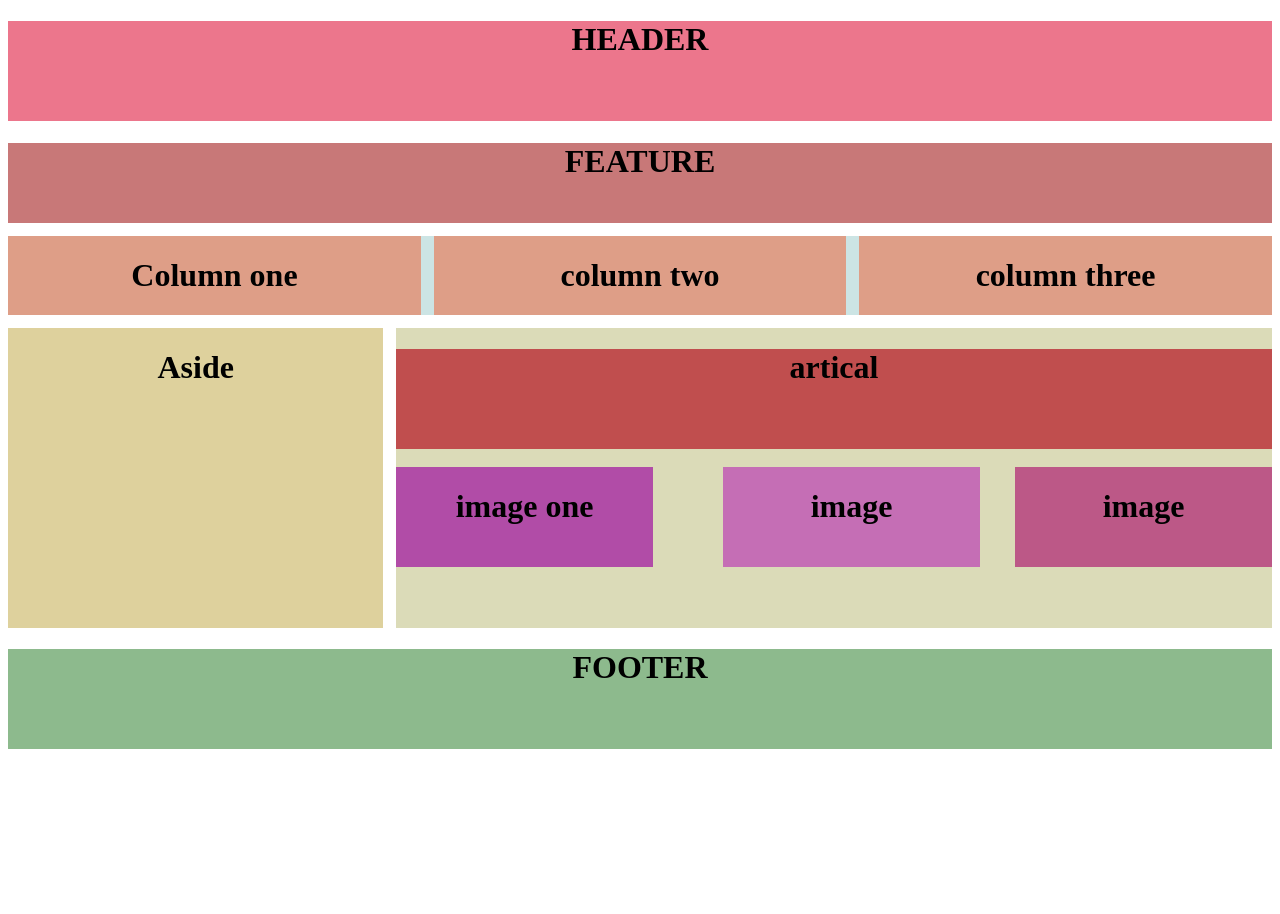
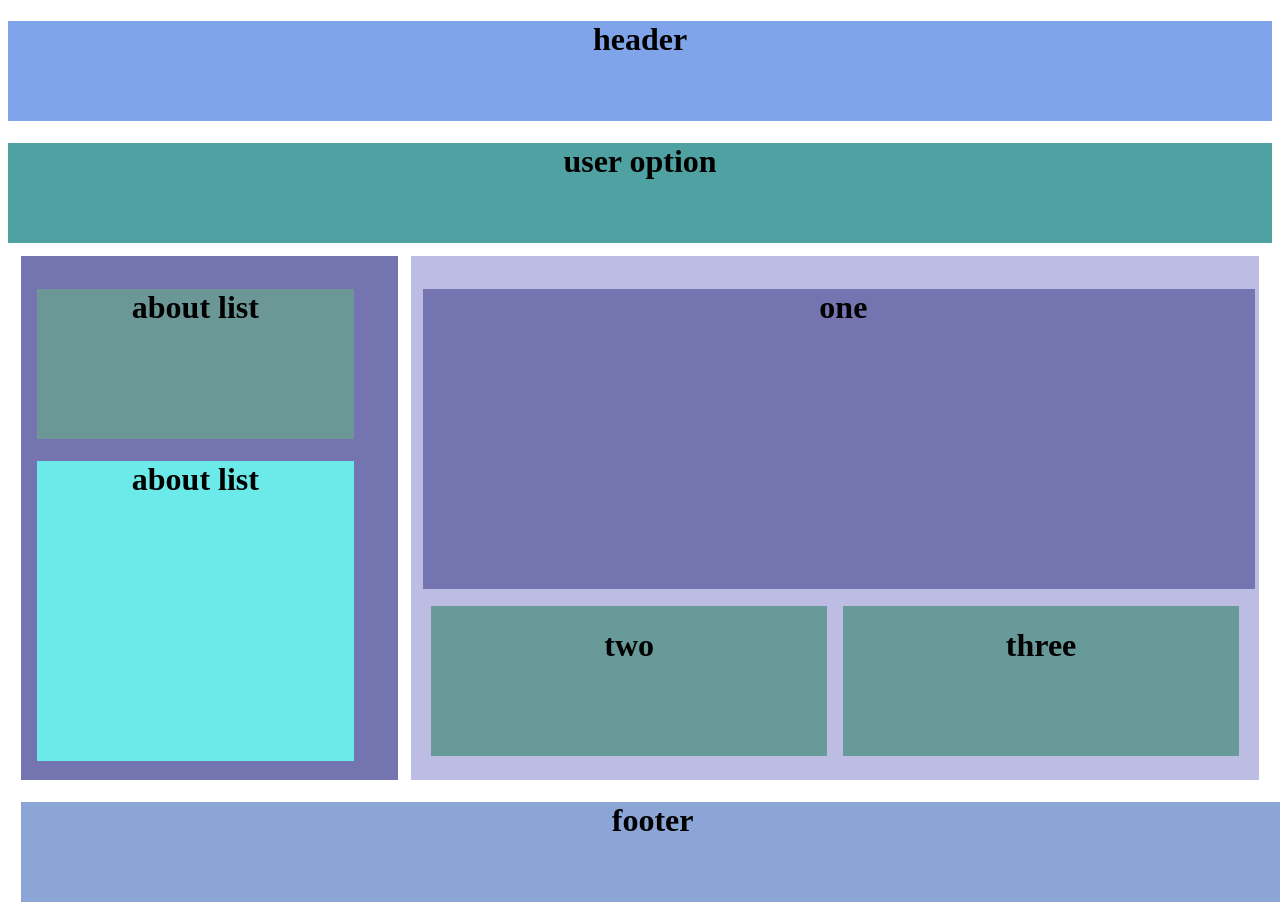
Before and after one commit to Sumi097/dasboad, a plain HTML site: page index.html in a window 1280 px wide. Before the commit the page ends 800 px from the top, so only its background shows below. Drawn offline with Linux system fonts and the light colour scheme.

Commit message:
Add files via upload

```diff
--- a/index.html
+++ b/index.html
@@ -4,49 +4,47 @@
     <meta charset="UTF-8">
     <meta name="viewport" content="width=device-width, initial-scale=1.0">
     <title>layout</title>
-    <link rel="stylesheet" href="css/style.css">
+    <link rel="stylesheet" href="style.css">
 </head>
 <body>
+
     <div class="header">
-        <h1> HEADER</h1>
+        <h1> header</h1>
     </div>
-    <div class="feature">
-        <h1> FEATURE</h1>
-    </div>
-    <div class="column">
-        <div class="one">
-        <h1> Column one</h1>  </div>
-        <div class="two">
-            <h1> column two</h1>
-        </div>
-        <div class="three">
-            <h1> column three</h1>
-        </div>
+    <div class="option">
+        <h1> user option</h1>
     </div>
     <div class="side">
         <div class="left">
-        <h1>Aside</h1>
+            <div class="tree">
+                <div class="stone">
+                    <h1> about list</h1>
                 </div>
-    <div class="right">
-        <div class="artical">
-            <h1>artical</h1>
+                <div class="sttwo">
+                    <h1>about list</h1>
                 </div>
-        <div class="bottom">
-        <div class="image">
-            <h1>image one</h1>
             </div>
+
+
+        </div>
+        <div class="rigt">
             <div class="content">
-            <h1> image</h1>
+              <div class="contentone">
+                <h1> one</h1>
               </div>
-        <div class="four">
-            <h1> image</h1>
+              <div class="cut">
+                <div class="contenttwo">
+                    <h1>  two</h1>
+                  </div>
+                  <div class="contentthree">
+                    <h1> three</h1>
+                  </div>
               </div>
             </div>
         </div>
     </div>
     <div class="footer">
-<h1> FOOTER</h1>
+        <h1>footer</h1>
     </div>
-
 </body>
 </html>
--- a/style.css
+++ b/style.css
@@ -1,67 +1,101 @@
 .header{
     height: 100px;
-    background-color: rgb(85, 189, 189);
+    background-color: rgb(128, 164, 233);
     text-align: center;
     color: black;
-margin: 1%;
+
+}
+.option{
+    height: 100px;
+    background-color: rgb(80, 161, 161);
+    text-align: center;
+    color: black;
+
 }
 .side{
 display: flex;
+margin: 1%;
+}
+.left{
+    height: 500px;
+    width:30% ;
+background-color: rgb(116, 116, 176);
+text-align: center;
+color: black;
+margin: 1;
+padding: 1%;
+}
+
+.stone{
+    width: 90%;
+    height:150px ;
+background-color: rgb(108, 151, 151);
+text-align: center;
+color: black;
+margin: 1%;
+}
+.sttwo{
+    width: 90%;
+    height:300px ;
+background-color: rgb(108, 234, 234);
+text-align: center;
+color: black;
+margin:1%;
 
 }
-.rightside{
-width: 40%;
-height: 300px;
-background-color: rgb(179, 228, 228);
+.rigt{
+    height: 500px;
+    width:70% ;
+background-color: rgb(189, 189, 227);
 text-align: center;
 color: black;
+margin: 1;
+padding: 1%;
+margin-left: 1%;
 }
-.image{
-    width:100%;
-    height: 150px;
-    background-color: rgb(114, 190, 164);
-}
-.action{
-
-  width:100%;
-height: 100px;
-background-color: rgb(114, 190, 164);
-}
-
-.leftside{
-    width: 60%;
+.content{
     height: 300px;
-    background-color: rgb(124, 182, 230);
+    width:100% ;
+background-color: rgb(116, 116, 176);
 text-align: center;
 color: black;
-margin-left: 2%;
+margin: 1;
+
 }
-.FEATURE{
-height: 100px;
-background-color: rgb(137, 199, 199);
+.contentone{
+    height: 300px;
+    width:100% ;
+background-color: rgb(116, 116, 176);
 text-align: center;
 color: black;
-margin-top: 1%;
-margin-bottom: 2%;
+margin:1%;
+margin-bottom: 1%;
+
+
 }
-.COPY{
-   display: flex;
+.cut{
+    display: flex;
+
 }
-.moreone{
-height: 200pX;
-width: 50%;
-background-color: rgb(141, 229, 200);
+.contenttwo{
+height: 150px;
+width: 52%;
+background-color: rgb(104, 154, 154);
 text-align: center;
+margin: 1%;
 }
-.MORE{
-    eight: 200pX;
-    width: 50%;
-    background-color: rgb(185, 227, 213);
-    text-align: center;
-    margin-left: 1%;
+.contentthree{
+        height: 150px;
+        width: 52%;
+        background-color: rgb(104, 154, 154);
+        text-align: center;
+            margin: 1%
 }
 .footer{
-height: 100px;
-text-align: center;
-background-color: rgb(111, 182, 182);
+    width: 100%;
+    height: 100px;
+    background-color: rgb(139, 166, 214);
+    text-align: center;
+    color: black; margin: 1%;
+
 }
```
Lines whose indentation alone changed are shown as unchanged.
